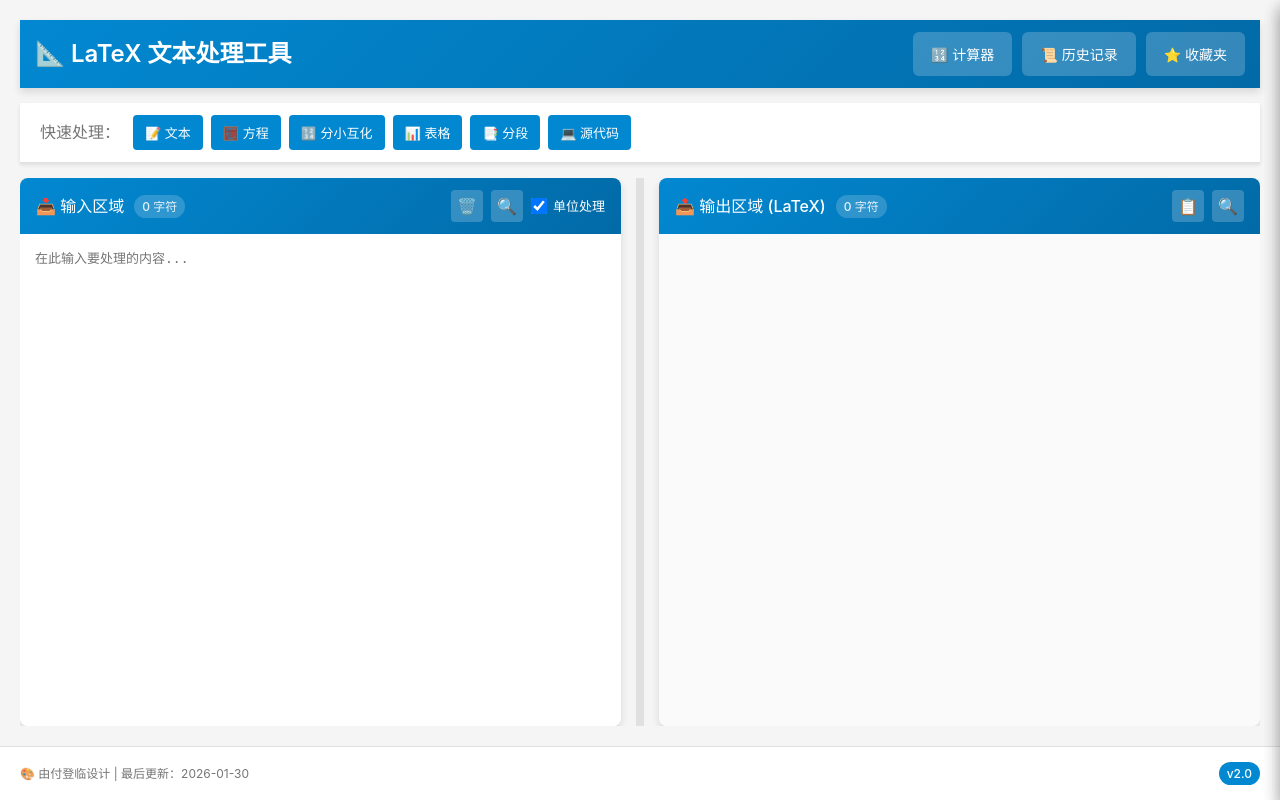
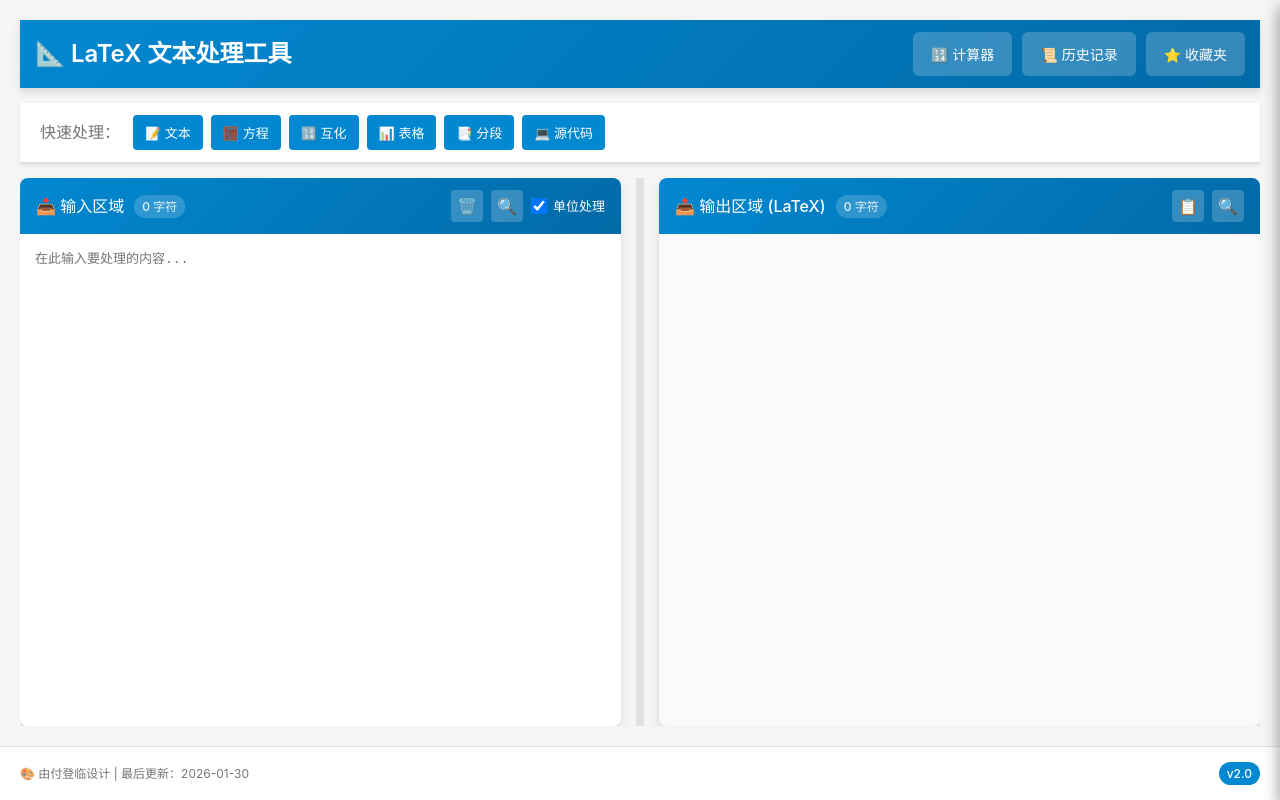
Before and after one commit to denglinfu/Txt2Latex, a plain HTML site: page index.html in a window 1280 px wide. Drawn offline with nearby package versions, Linux system fonts and the light colour scheme.

Commit message:
copilot 优化一下

```diff
--- a/index.html
+++ b/index.html
@@ -41,7 +41,7 @@
                 <span class="action-label">快速处理：</span>
                 <button class="action-btn" onclick="processWithWrap(chuliwenben)" title="将文本转换为LaTeX格式">📝 文本</button>
                 <button class="action-btn" onclick="processWithWrap(chulifangcheng)" title="处理数学方程">🧮 方程</button>
-                <button class="action-btn" onclick="processWithWrap(fenxiaohuhua)" title="分数和小数互化">🔢 分小互化</button>
+                <button class="action-btn" onclick="processWithWrap(fenxiaohuhua)" title="分数和小数互化">🔢 互化</button>
                 <button class="action-btn" onclick="processWithWrap(biaogechuli)" title="将内容转换为LaTeX表格">📊 表格</button>
                 <button class="action-btn" onclick="processWithWrap(Utils.chulifenduan)" title="按等号分段处理">📑 分段</button>
                 <button class="action-btn" onclick="processWithWrap(Utils.chuliyuandaima)" title="处理源代码中的LaTeX">💻 源代码</button>
```
